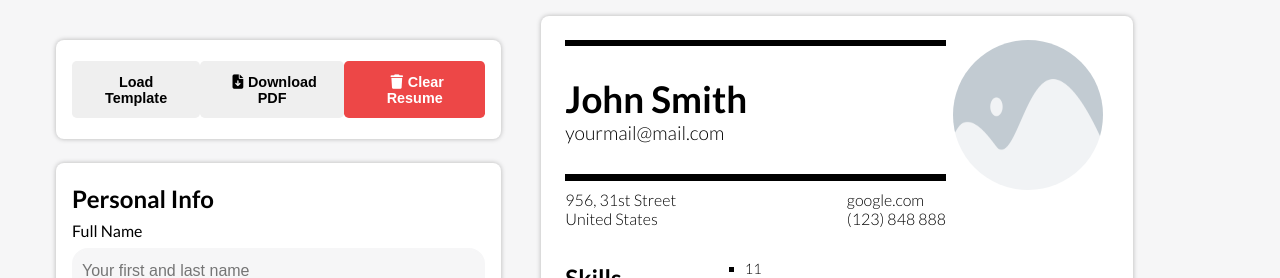
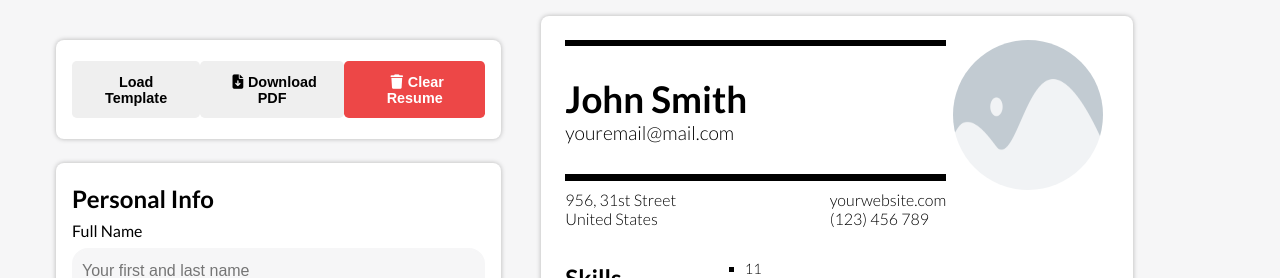
Before and after one commit to Quazf1x/CV-ApplicationV2, a React (Vite) app: page / in a window 1280 px wide. Shown: the top 278 px of the page. Built offline with nearby package versions, Linux system fonts and the light colour scheme.

Commit message:
Ver 0.2.7 added state

```diff
--- a/src/App.jsx
+++ b/src/App.jsx
@@ -7,23 +7,28 @@ import Attribute from "./assets/components/previewComponents/attributes";
 
 function App() {
   const [personalInfo, changePersonalInfo] = useState({
-    fullName: '',
-    email: '',
-    adress: '',
-    country: '',
-    website: '',
-    phoneNumber: ''
+    fullName: 'John Smith',
+    email: 'youremail@mail.com',
+    adress: '956, 31st Street',
+    country: 'United States',
+    website: 'yourwebsite.com',
+    phoneNumber: '(123) 456 789'
   });
+
+  const handlePersonalInfo = (e) => {
+    const key = e.target.dataset.key;
+    changePersonalInfo({...personalInfo, [key]: e.target.value});
+  }
 
   return (
     <div className="App">
       <section id='input-section'>
         <ButtonArea/>
-        <PersonalInfo/>
+        <PersonalInfo handleChange={handlePersonalInfo}/>
       </section>
       <section className="pretty-background">
-        <GeneralInfo/>
-        <Contacts/>
+        <GeneralInfo infoState={personalInfo} />
+        <Contacts infoState={personalInfo} />
         <Attribute isOutlined={false} name='Skills'/>
         <Attribute isOutlined={true} name='Objective'/>
         <Attribute isOutlined={true} name='Education'/>
--- a/src/assets/components/inputComponents/inputField.jsx
+++ b/src/assets/components/inputComponents/inputField.jsx
@@ -1,11 +1,15 @@
 import React, { Component } from "react";
 
-function InputField({id, label, placeholder}) {
+function InputField({id, dataKey, label, handleChange, placeholder, maxLength = 23}) {
+
   return (
   <div className="input-container">
     <label htmlFor={id}>{label}</label>
     <input
+    maxLength={maxLength}
     id={id}
+    data-key={dataKey}
+    onChange={handleChange}
     placeholder={placeholder}/>
   </div>
 )
--- a/src/assets/components/inputComponents/personalInfo.jsx
+++ b/src/assets/components/inputComponents/personalInfo.jsx
@@ -1,16 +1,17 @@
 import React, { Component } from "react";
 import InputField from "./inputField";
 
-function PersonalInfo() {
+function PersonalInfo({handleChange}) {
+
   return(
     <div className="input-section-padding pretty-background">
-      <h1>Personal Info</h1>
-      <InputField id='full-name' label='Full Name' placeholder='Your first and last name'/>
-      <InputField id='email' label='Email' placeholder='yourmail@mail.com'/>
-      <InputField id='adress' label='Adress' placeholder='956, 31st Street'/>
-      <InputField id='country' label='Country' placeholder='United States'/>
-      <InputField id='website' label='Website' placeholder='yourwebsite.com'/>
-      <InputField id='phone-number' label='Phone Number' placeholder='(123) 848 888'/>
+      <h1> Personal Info</h1>
+      <InputField id='full-name' dataKey='fullName' handleChange={handleChange} label='Full Name' placeholder='Your first and last name'/>
+      <InputField id='email' dataKey='email' handleChange={handleChange} label='Email' placeholder='yourmail@mail.com'/>
+      <InputField id='adress' dataKey='adress' handleChange={handleChange} label='Adress' placeholder='956, 31st Street'/>
+      <InputField id='country' dataKey='country' handleChange={handleChange} label='Country' placeholder='United States'/>
+      <InputField id='website' dataKey='website' handleChange={handleChange} label='Website' placeholder='yourwebsite.com'/>
+      <InputField id='phone-number' dataKey='phoneNumber' handleChange={handleChange} label='Phone Number' placeholder='(123) 848 888'/>
     </div>
   )
 }
--- a/src/assets/components/previewComponents/contacts.jsx
+++ b/src/assets/components/previewComponents/contacts.jsx
@@ -1,15 +1,15 @@
 import React, { Component } from "react";
 
-function Contacts(){
+function Contacts({infoState}){
   return(
     <div className="preview-contacts light-font">
       <div>
-        <p className="preview-street"> 956, 31st Street </p>
-        <p className="preview-country"> United States </p>
+        <p className="preview-street"> {infoState.adress} </p>
+        <p className="preview-country"> {infoState.country} </p>
       </div>
       <div>
-        <p className="preview-website"> google.com </p>
-        <p className="preview-phone"> (123) 848 888 </p>
+        <p className="preview-website"> {infoState.website} </p>
+        <p className="preview-phone"> {infoState.phoneNumber} </p>
       </div>
     </div>
   )
--- a/src/assets/components/previewComponents/generalInfo.jsx
+++ b/src/assets/components/previewComponents/generalInfo.jsx
@@ -1,14 +1,14 @@
 import React, { Component } from "react";
 import placeholderImg from '../../Img/placeholder.png';
 
-function GeneralInfo() {
+function GeneralInfo({infoState}) {
   return(
     <div className="preview-general-info">
       <div>
         <hr className="bold-horizontal"></hr>
         <div className="name-display">
-          <h1>John Smith</h1>
-          <p className="light-font">yourmail@mail.com</p>
+          <h1>{infoState.fullName}</h1>
+          <p className="light-font">{infoState.email}</p>
         </div>
         <hr className="bold-horizontal"></hr>
       </div>
```
